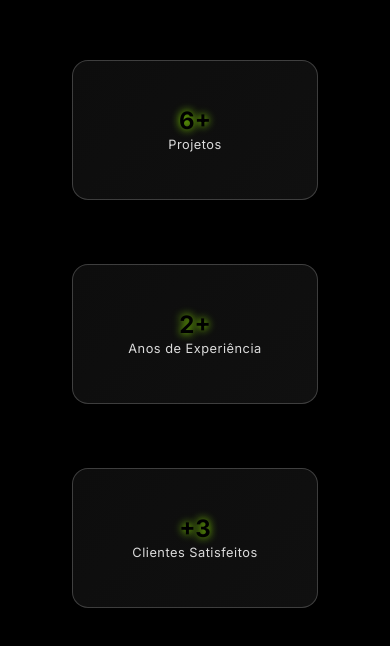
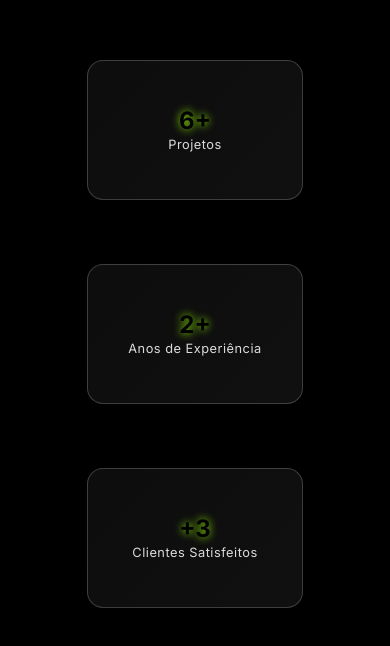
Before and after one commit to Lucasgarcc/garcia-dev, a Next.js app in the folder new-portfolio/: page / in a window 390 px wide. Shown: the part 1319-1965 px from the top of the page. Built offline with nearby package versions, Linux system fonts and the light colour scheme; a web font is replaced by a local one.

Commit message:
style: :art: Ajusta a responsividade do componente `Statistics`

```diff
--- a/new-portfolio/src/app/components/Home/AboutMe/Statistics/Statistics.module.css
+++ b/new-portfolio/src/app/components/Home/AboutMe/Statistics/Statistics.module.css
@@ -73,21 +73,19 @@
 
   /* gradiente para sumir aos poucos */
   background: linear-gradient(to top, rgba(34, 34, 34, 0.6), transparent);
-  -webkit-background-clip: text;
+  --background-clip: text;
   -webkit-text-fill-color: transparent;
 }
 
 
 @media screen and (max-width: 1024px) {
   .ContainerStatistics {
-
-    flex-direction: column;
     justify-content: center;
     align-items: center;
   }
 
   .StatisticBox {
-    width: 50%;
+    width: 20%;
   }
 
   .StatisticBox span:first-child {
@@ -105,7 +103,16 @@
 }
 
 @media screen and (max-width: 768px) {
+  .ContainerStatistics {
+    flex-direction: column;
+  }
   .StatisticBox {
-    width: 80%;
+    width: 35%;
   }
 }
+
+@media screen and (max-width: 448px) {
+  .StatisticBox {
+    width: 70%;
+  }
+}
```
